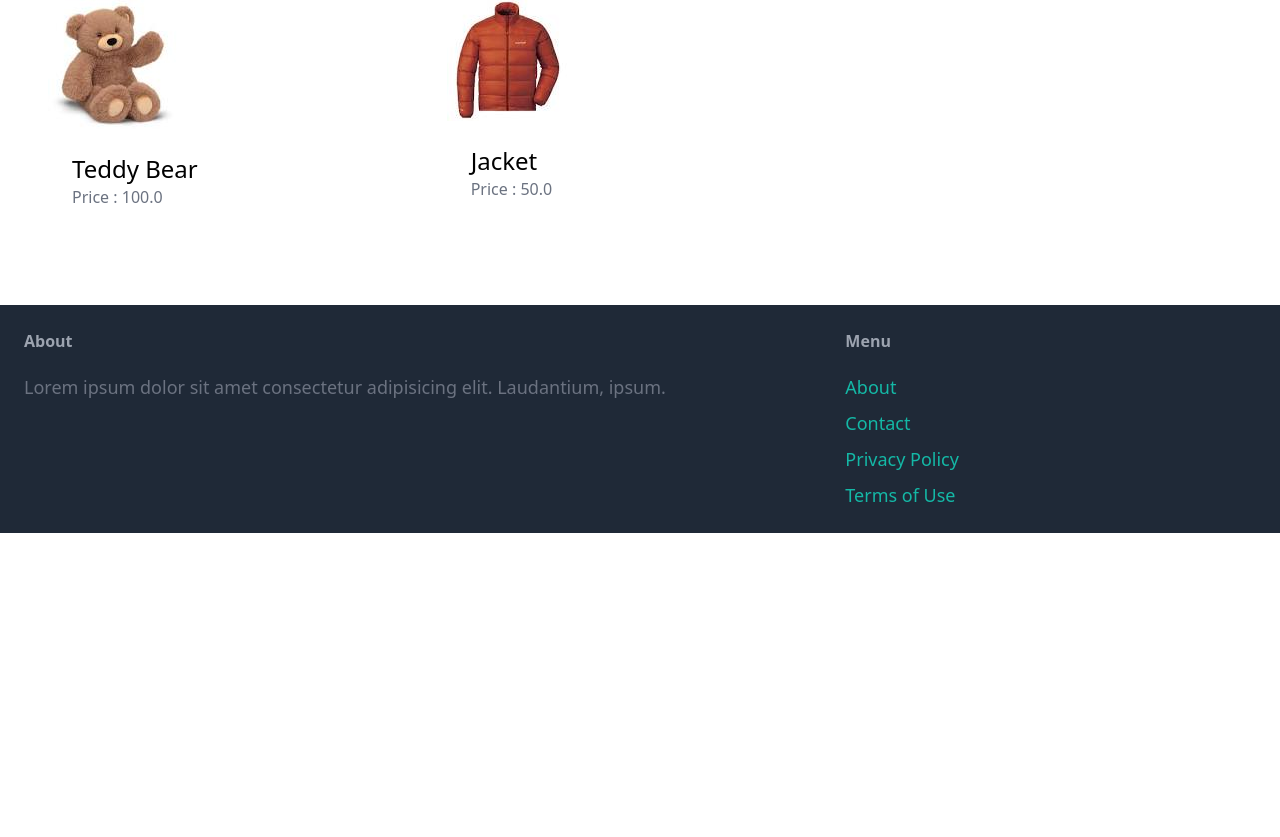
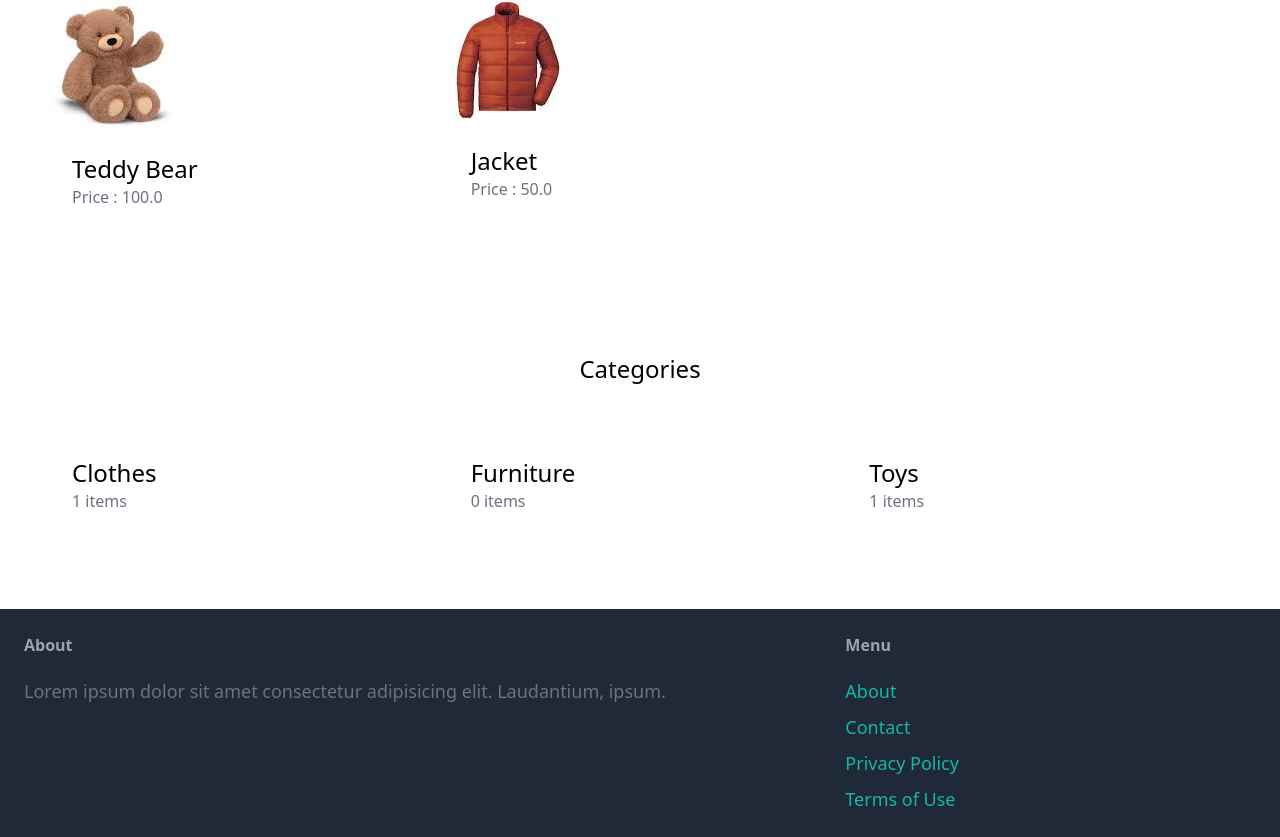
Before and after one commit to torealdemir/djang, a Django app: page / in a window 1280 px wide. Shown: the part 254-1091 px from the top of the page. Before the commit the page ends 787 px from the top, so only its background shows below. Run offline with Django 4.2, Linux system fonts and the light colour scheme; data comes from the database, SQL or seed files in the repository; some libraries are stand-ins or nearby versions.

Commit message:
category section created

```diff
--- a/markett/core/templates/core/index.html
+++ b/markett/core/templates/core/index.html
@@ -23,4 +23,21 @@
             {% endfor %}
         </div>
     </div>
+
+    <div class="mt-6 px-6 py-12 bg-gray100 rounded-xl">
+        <h2 class="mb-12 text-2xl text-center">Categories</h2>
+
+        <div class="grid grid-cols-3 gap-3">
+            {% for category in categories %}
+            <div>
+                <a href="#">
+                    <div class="p-6 bg-white rounded-b-xl">
+                        <h2 class="text-2xl">{{ category.name }}</h2>
+                        <p class="text-gray-500">{{ category.items.count}} items</p>
+                    </div>
+                </a>
+            </div>
+            {% endfor %}
+        </div>
+    </div>
 {% endblock %}
```
